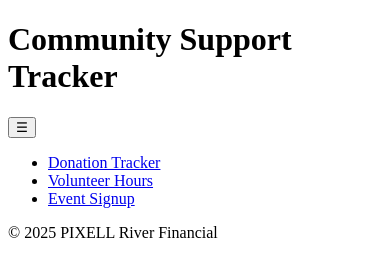
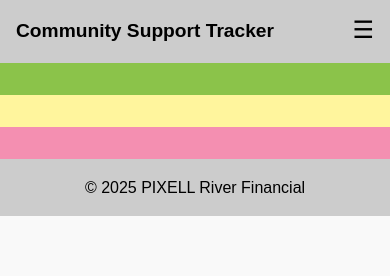
Before and after one commit to rrc-w2025-cfeasby/Community-Support-Tracker, a plain HTML site: page template.html in a window 390 px wide. Drawn offline with Linux system fonts and the light colour scheme.

Commit message:
Update files to suit general requirements

```diff
--- a/template.css
+++ b/template.css
@@ -4,74 +4,125 @@
     padding: 0;
     box-sizing: border-box;
 }
+
 body {
     font-family: Arial, sans-serif;
     line-height: 1.6;
-  background-color: #f9f9f9;
+    background-color: #F9F9F9;
 }
 
 /* Layout sections */
 header, footer {
-  background-color: #ccc;
+    background-color: #CCC;
     padding: 1rem;
     text-align: center;
+    position: relative;
 }
+
 nav {
-  background-color: #0077cc;
+    background-color: #0077CC;
 }
+
 nav ul {
     display: flex;
     justify-content: center;
     list-style: none;
+    background-color: #0077CC;
+    padding: 0.5rem 0;
 }
+
 nav li {
    margin: 0.5rem;
 }
+
 nav a {
     color: white;
     text-decoration: none;
     padding: 0.5rem 1rem;
+    font-weight: bold;
 }
+
+nav a.active{
+    background-color: #005FA3;
+    border-radius: 4px;
+    padding: 0.5rem 1rem;
+    color: #FFFFFF;
+}
+
 nav.open ul {
    flex-direction: column;
 }
 
 /* Sections */
 #section1 {
-  background-color: #8bc34a;
+    background-color: #8BC34A;
     padding: 1rem;
 }
+
 #section2 {
-  background-color: #fff59d;
+    background-color: #FFF59D;
     padding: 1rem;
 }
+
 #section3 {
-  background-color: #f48fb1;
+    background-color: #F48FB1;
     padding: 1rem;
 }
+
 footer {
-  background-color: #ccc;
+    background-color: #CCC;
     padding: 1rem;
     text-align: center;
 }
 
+#menu-toggle {
+    display: none;
+}
+
 /* Mobile styles */
 @media (max-width: 768px) {
+  header{
+      display: flex;
+      justify-content: space-between;
+      align-items: center;
+      padding: 1rem;
+      text-align: left;
+  }
+
+  header h1{
+      font-size: 1.2rem;
+      margin: 0;
+  }
+
+  .header-content{
+      display: flex;
+      align-items: center;
+      justify-content: space-between;
+  }
+
   nav ul {
       display: none;
       flex-direction: column;
-    background-color: #0077cc;
+      background-color: #0077CC;
+      padding: 1rem 0;
   }
+
   nav.open ul {
      display: flex;
   }
+
+  nav li {
+    margin: 0.5rem 0;
+  }
+
   #menu-toggle {
       display: block;
+      position: absolute;
       background: none;
       border: none;
       font-size: 1.5rem;
-    position: absolute;
       top: 1rem;
       right: 1rem;
+      z-index: 1000;
   }
 }
--- a/template.html
+++ b/template.html
@@ -4,17 +4,19 @@
     <meta charset="UTF-8" />
     <meta name="viewport" content="width=device-width, initial-scale=1.0" />
     <title>Community Support Tracker</title>
-  <link rel="stylesheet" href="style.css" />
+    <link rel="stylesheet" href="template.css" />
   </head>
   <body>
     <header>
+      <div class="header-content">
         <h1>Community Support Tracker</h1>
         <button id="menu-toggle" aria-label="Toggle navigation">☰</button>
+      </div>
     </header>
 
     <nav id="navbar">
       <ul>
-      <li><a href="donation.html">Donation Tracker</a></li>
+        <li><a href="donation.html" class="active">Donation Tracker</a></li>
         <li><a href="volunteer.html">Volunteer Hours</a></li>
         <li><a href="event.html">Event Signup</a></li>
       </ul>
```
Lines whose indentation alone changed are shown as unchanged.
